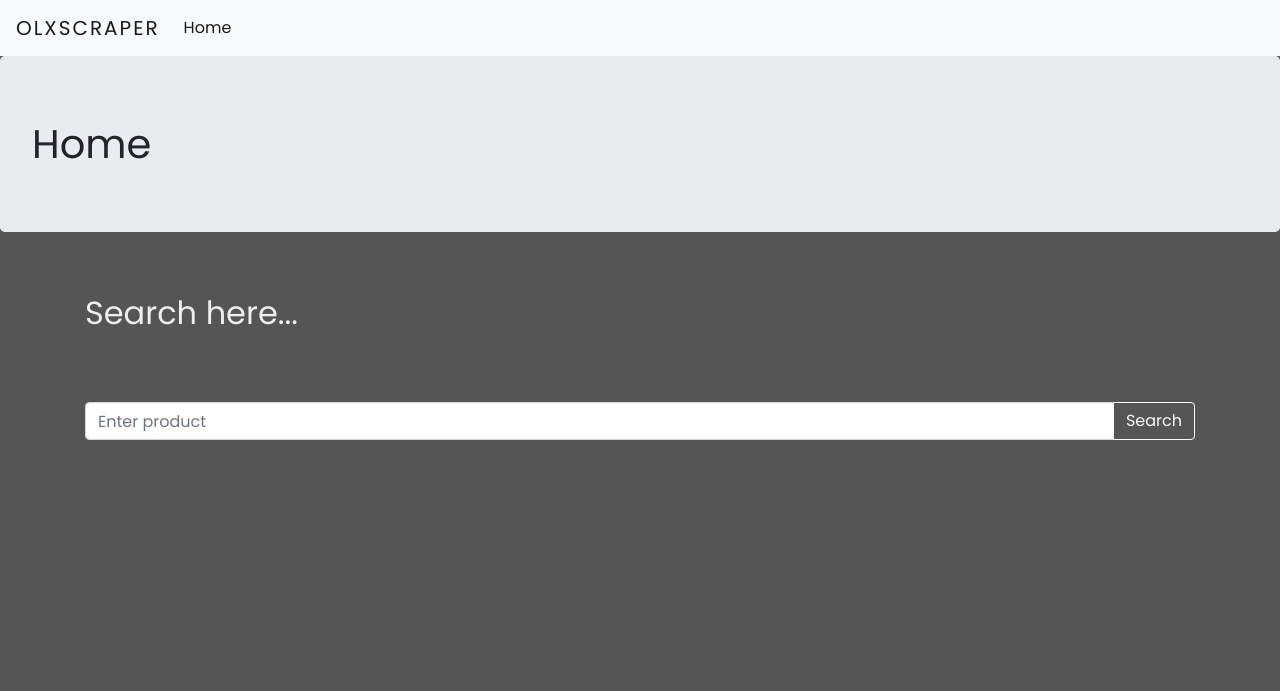
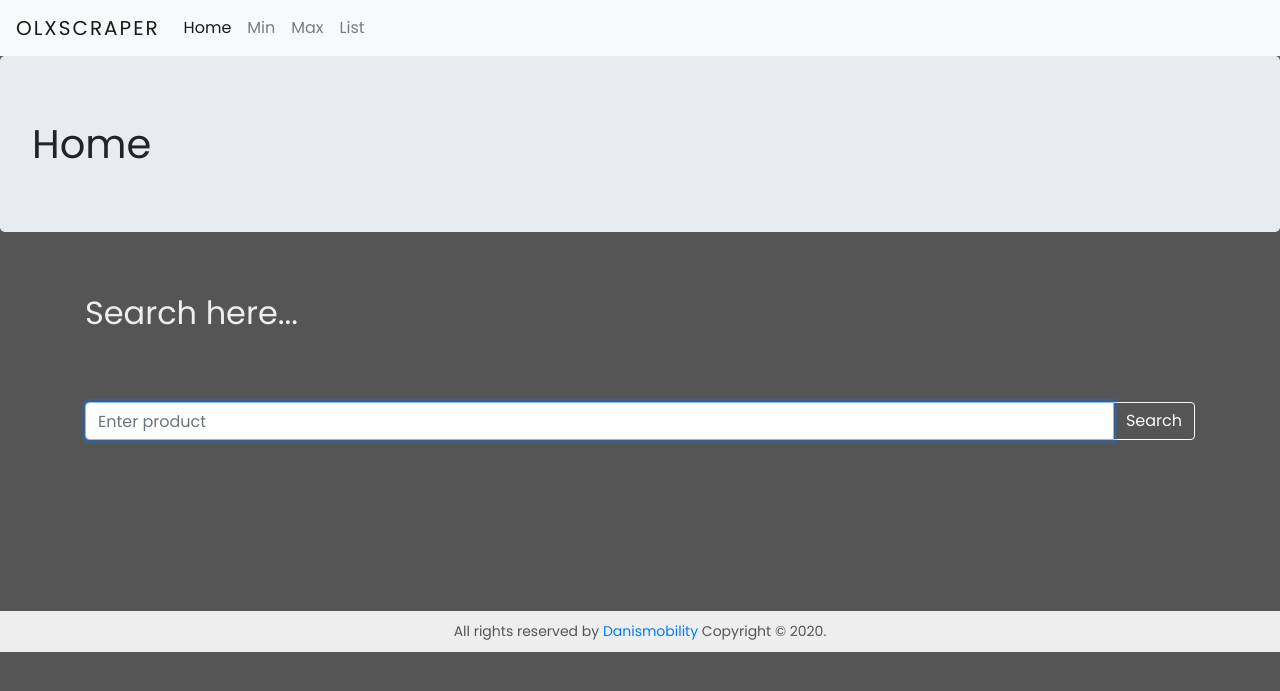
Before and after one commit to whodanyalahmed/OLXScraper, a Django app: page / in a window 1280 px wide. Shown: the top 691 px of the page. Run offline with Django 3.2, Linux system fonts and the light colour scheme; some libraries are stand-ins or nearby versions.

Commit message:
footer and menu button active

```diff
--- a/scraper/static/css/main.css
+++ b/scraper/static/css/main.css
@@ -4,7 +4,7 @@
 
 body{
     background: #555 !important;
-    padding-bottom:40px;
+    min-height:500px;
 }
 
 h2,h3{
@@ -28,3 +28,19 @@ p{
 img{
     border-radius: 20px !important;
 }
+
+
+footer{
+    background-color: #eee;
+    color:#555;
+    padding:10px;
+    width: 100%;
+    margin-top:12.2em;
+    font-size:14px;
+    text-align:center;
+}
+
+
+#eclaim{
+    padding-top:50px !important;
+}
--- a/scraper/templates/base.html
+++ b/scraper/templates/base.html
@@ -7,6 +7,10 @@
     <meta name="viewport" content="width=device-width, initial-scale=1.0">
     <link rel="stylesheet" href="{% static 'css/main.css' %}" />
     <link href="https://fonts.googleapis.com/css?family=Montserrat|Poppins&display=swap" rel="stylesheet">
+    <!-- JQuery -->
+<script type="text/javascript" src="https://cdnjs.cloudflare.com/ajax/libs/jquery/3.4.1/jquery.min.js"></script>
+<!-- Bootstrap tooltips -->
+<script type="text/javascript" src="https://cdnjs.cloudflare.com/ajax/libs/popper.js/1.14.4/umd/popper.min.js"></script>
     <link rel="stylesheet" href="https://stackpath.bootstrapcdn.com/bootstrap/4.4.1/css/bootstrap.min.css" />
     <script src="https://stackpath.bootstrapcdn.com/bootstrap/4.4.1/js/bootstrap.min.js"></script>
     <script src="https://stackpath.bootstrapcdn.com/bootstrap/4.4.1/js/bootstrap.bundle.min.js"></script>
@@ -25,6 +29,15 @@
       <li class="nav-item active">
         <a class="nav-link" href="/">Home <span class="sr-only">(current)</span></a>
       </li>
+      <li class="nav-item">
+        <a class="nav-link" href="#">Min <span class="sr-only"></span></a>
+      </li>
+      <li class="nav-item">
+        <a class="nav-link" href="#">Max <span class="sr-only"></span></a>
+      </li>
+      <li class="nav-item">
+        <a class="nav-link" href="#">List <span class="sr-only"></span></a>
+      </li>
     </ul>
   </div>
 </nav>
@@ -35,4 +48,7 @@
     {% block body %}
     {% endblock body %}
 </body>
+<footer align=center>
+All rights reserved by <a href="https://danismobility.blogspot.com">Danismobility</a> Copyright &copy; 2020.
+</footer>
 </html>
--- a/scraper/templates/index.html
+++ b/scraper/templates/index.html
@@ -16,9 +16,9 @@ Home
 <form action="/search" method="POST">
 {% csrf_token %}
     <div class="input-group mb-3">
-    <input type="text" class="form-control" placeholder="Enter product" name="url" aria-label="url" aria-describedby="button-addon2" autocomplete=off>
+    <input type="text" class="form-control" placeholder="Enter product" name="url" autofocus aria-label="url" aria-describedby="button-addon2" autocomplete=off>
         <div class="input-group-append">
-            <input type="submit" name="submit" class="btn btn-outline-light"  id="button-addon2" value="Search" />
+            <input type="submit" name="submit" class="btn btn-outline-light"  id="button-addon2" value="Search"  />
         </div>
     </div>
 </form>
--- a/scraper/templates/notfound.html
+++ b/scraper/templates/notfound.html
@@ -8,6 +8,6 @@ Page Not found or connection error
 
 {% block body %}
 <div class="container">
-<h1 style="color:#eee;opacity:0.5;" align=center><i class="fas fa-exclamation-circle fa-5x"></i>&nbsp;<br><br>Sorry!<br>No Products Found....</h1>
+<h1 style="color:#eee;opacity:0.5;" align=center><i class="fas fa-exclamation-circle fa-5x" id="eclaim"></i>&nbsp;<br><br>Sorry!<br>No Products Found....</h1>
 </div>
 {% endblock body %}
--- a/scraper/views.py
+++ b/scraper/views.py
@@ -18,7 +18,7 @@ def search(request):
     try:
         html = requests.get("https://www.olx.com.pk/items/q-"+url)
         scode = html.status_code
-        print(html.status_code)
+        # print(html.status_code)
 
         soup = BeautifulSoup(html.text,"lxml")
         name =  []
```
